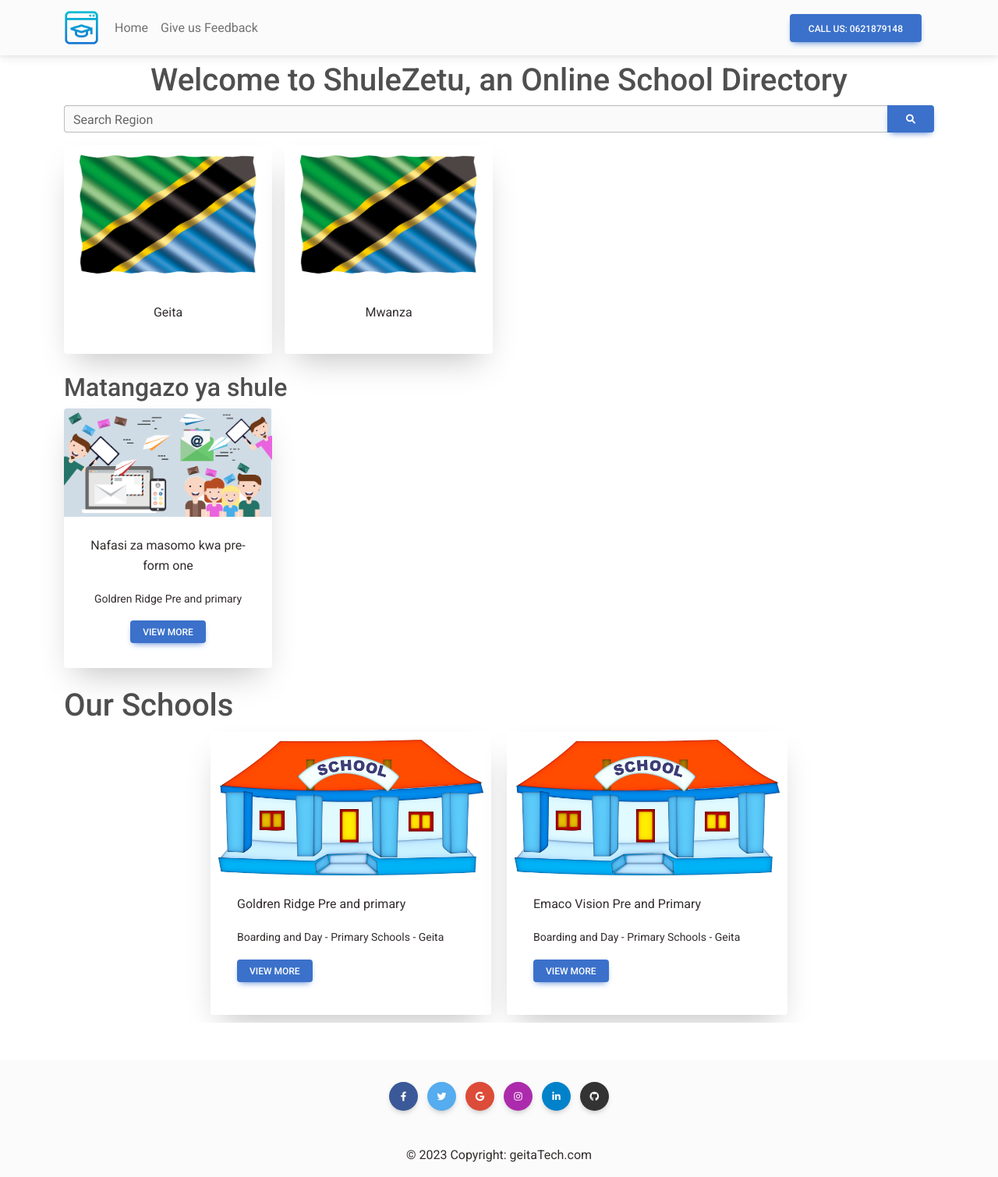
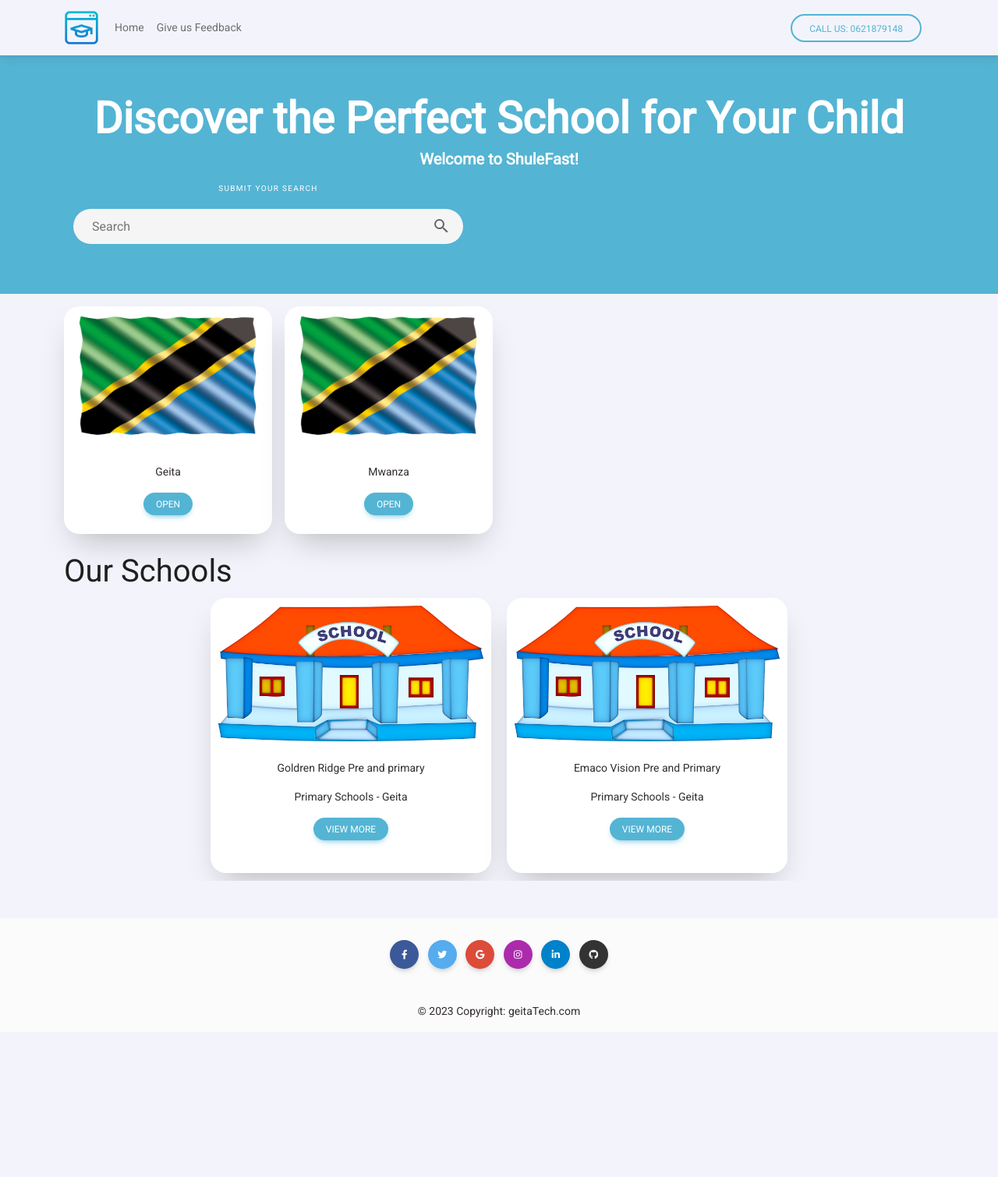
Before and after one commit to ititifad/shulefast, a Django app: page / in a window 1280 px wide. Shown: the whole page at 78% size. After the commit the page ends 1305 px from the top, so only its background shows below. Run offline with Django 4.2, Linux system fonts and the light colour scheme; data comes from the database, SQL or seed files in the repository; some libraries are stand-ins or nearby versions.

Commit message:
ui updates

```diff
--- a/core/templates/base.html
+++ b/core/templates/base.html
@@ -12,10 +12,7 @@
   rel="stylesheet"
 />
 <!-- Google Fonts -->
-<link
-  href="https://fonts.googleapis.com/css?family=Roboto:300,400,500,700&display=swap"
-  rel="stylesheet"
-/>
+
 <!-- MDB -->
 <link
   href="https://cdnjs.cloudflare.com/ajax/libs/mdb-ui-kit/6.4.2/mdb.min.css"
@@ -26,13 +23,19 @@
 <script src="{% static 'js/jquery.min.js' %}"></script>
     <title>ShuleFast</title>
     <style>
-      body{
+      @import url('https://fonts.googleapis.com/css2?family=Roboto:wght@100;400&display=swap');
+
+    body{
         font-family: 'Roboto', sans-serif;
-        background-color: rgb(255, 255, 255);
-      }
+        font-size: 14px;
+        font-weight: 400;
+        line-height: 21px;
+        color: rgba(0, 0, 0, 0.87);
+        background-color: #F3F4FB;
+    }
       .card {
   background-color: white;
-  border-radius: 0.25rem;
+  border-radius: 1.25rem;
   box-shadow: 0 20px 40px -14px rgba(0, 0, 0, 0.25);
   display: flex;
   flex-direction: column;
@@ -62,19 +65,68 @@
 }
  /* Handle */
 ::-webkit-scrollbar-thumb {
-  background: #006732;
+  background: #55ADC9;
   border-radius: 10px;
 }
 
 /* Handle on hover */
 ::-webkit-scrollbar-thumb:hover {
-  background: #0A95CA;
+  background: #55ADC9;
+}
+
+.wrapper {
+  width: 100%;
+  max-width: 31.25rem;
+
+}
+
+.label {
+  font-size: .625rem;
+  font-weight: 400;
+  text-transform: uppercase;
+  letter-spacing: +1.3px;
+  margin-bottom: 1rem;
+}
+
+.searchBar {
+  width: 100%;
+  display: flex;
+  flex-direction: row;
+  align-items: center;
+}
+
+#searchQueryInput {
+  width: 100%;
+  height: 2.8rem;
+  background: #f5f5f5;
+  outline: none;
+  border: none;
+  border-radius: 1.625rem;
+  padding: 0 3.5rem 0 1.5rem;
+  font-size: 1rem;
+}
+
+#searchQuerySubmit {
+  width: 3.5rem;
+  height: 2.8rem;
+  margin-left: -3.5rem;
+  background: none;
+  border: none;
+  outline: none;
+}
+
+#searchQuerySubmit:hover {
+  cursor: pointer;
+}
+
+.mic-wrapper{
+    background-color: #28B34B;
 }
     </style>
 </head>
 <body>
 <!-- Navbar -->
-<nav class="navbar navbar-expand-lg navbar-light bg-light">
+<nav class="navbar navbar-expand-lg navbar-light">
   <!-- Container wrapper -->
   <div class="container">
     <!-- Navbar brand -->
@@ -117,7 +169,7 @@
       <div class="d-flex align-items-center">
 
         <a href="tel:0719807543">
-        <button type="button" class="btn btn-primary me-3">
+        <button type="button" class="btn btn-outline-info btn-rounded me-3">
           Call Us: 0621879148
         </button>
         </a>
--- a/core/templates/home.html
+++ b/core/templates/home.html
@@ -33,31 +33,39 @@
 
               }
 
+
+
 </style>
 
-<div class="text-center pt-2">
-<h1>Welcome to ShuleZetu, an Online School Directory</h1>
-</div>
+  <!-- Header Section -->
+  <header class="bg-info text-white text-center py-5">
+    <div class="container">
+      <h1 class="display-4 fw-bold">Discover the Perfect School for Your Child</h1>
+      <p class="lead fw-bold">Welcome to ShuleFast!</p>
 
-<div class="container mb-3">
-    <form method="GET" class="search-form" action=".">
-        <div class="input-group">
-          <div class="form-outline">
-            <input type="search" id="form1" class="form-control" name="query" />
-            <label class="form-label" for="form1">Search Region</label>
+      <!-- Search Form Section -->
+      <div class="container mb-3">
+        <form method="GET" class="search-form" action=".">
+          <div class="wrapper">
+            <div class="label">Submit your search</div>
+            <div class="searchBar">
+              <input id="searchQueryInput" type="text" name="query" placeholder="Search" value="" />
+              <button id="searchQuerySubmit" type="submit" name="searchQuerySubmit" class="mic-wrapper">
+                <svg style="width:24px;height:24px" viewBox="0 0 24 24">
+                  <path fill="#666666"
+                    d="M9.5,3A6.5,6.5 0 0,1 16,9.5C16,11.11 15.41,12.59 14.44,13.73L14.71,14H15.5L20.5,19L19,20.5L14,15.5V14.71L13.73,14.44C12.59,15.41 11.11,16 9.5,16A6.5,6.5 0 0,1 3,9.5A6.5,6.5 0 0,1 9.5,3M9.5,5C7,5 5,7 5,9.5C5,12 7,14 9.5,14C12,14 14,12 14,9.5C14,7 12,5 9.5,5Z" />
+                </svg>
+              </button>
+            </div>
           </div>
-          <button type="submit" class="btn btn-primary">
-            <i class="fas fa-search"></i>
-          </button>
-        </div>
-        <!-- <div class="form-group inputwithicon">
-          <i class="lni-tag"></i>
-          <input type="text" name="customword" class="form-control" placeholder="Enter Product Keyword">
-        </div> -->
-      </form>
-</div>
+        </form>
+      </div>
+      <!-- End Search Form Section -->
 
-<div class="container">
+    </div>
+  </header>
+
+<div class="container pt-3">
     <div class="row g-3">
         {% for region in regions %}
         <div class="col-6 col-lg-3">
@@ -70,6 +78,7 @@
                         {{region.name}}
                     </p>
                 </div>
+                <button class="btn btn-info btn-sm btn-rounded">Open</button>
                 </div>
             </div>
             </a>
@@ -78,7 +87,7 @@
     </div>
 </div>
 
-<div class="container pt-4">
+<!-- <div class="container pt-4">
     <h2>Matangazo ya shule</h1>
     <div class="row g-3">
         {% for ad in ads %}
@@ -102,7 +111,7 @@
         </div>
         {% endfor %}
     </div>
-</div>
+</div> -->
 
 
 <section class="section">
@@ -122,7 +131,7 @@
         <div class="col-lg-3">
             <a href="{{school.get_absolute_url}}" class="text-dark">
                 <section class="section">
-            <div class="card h-100" style="padding: 10px;margin-bottom: 20px;margin: 10px;">
+            <div class="card h-100 text-center" style="padding: 10px;margin-bottom: 20px;margin: 10px;">
 
                 <img src="/media/school-295210_1280.png" alt="{{ school.name }}">
 
@@ -132,9 +141,9 @@
                         {{school.name}}
                     </p>
                     <p>
-                        <small>{{school.subcategory}}</small>
+                        {{school.subcategory.category}}
                     </p>
-                    <button class="btn btn-primary btn-sm">View More</button>
+                    <button class="btn btn-info btn-sm btn-rounded">View More</button>
                 </div>
                 </div>
             </div>
@@ -145,4 +154,11 @@
     </div>
 </div>
 </section>
+
+<script>
+    // Initialization for ES Users
+import { Tooltip, Ripple, initMDB } from "mdb-ui-kit";
+
+initMDB({ Tooltip, Ripple });
+</script>
 {% endblock %}
--- a/core/templates/region_cat.html
+++ b/core/templates/region_cat.html
@@ -20,6 +20,7 @@
                         {{cat.name}}
                     </p>
                 </div>
+                <button class="btn btn-info btn-sm btn-rounded">View Schools</button>
                 </div>
             </div>
             </a>
--- a/core/templates/subcat_cat.html
+++ b/core/templates/subcat_cat.html
@@ -20,6 +20,7 @@
                         {{cat.name}}
                     </p>
                 </div>
+                <button class="btn btn-info btn-sm btn-rounded">View Schools</button>
                 </div>
             </div>
             </a>
```
Also changed, not shown: core/templates/school_details.html (+53 -12 lines), core/templates/schools_subcat.html (+27 -20 lines).
